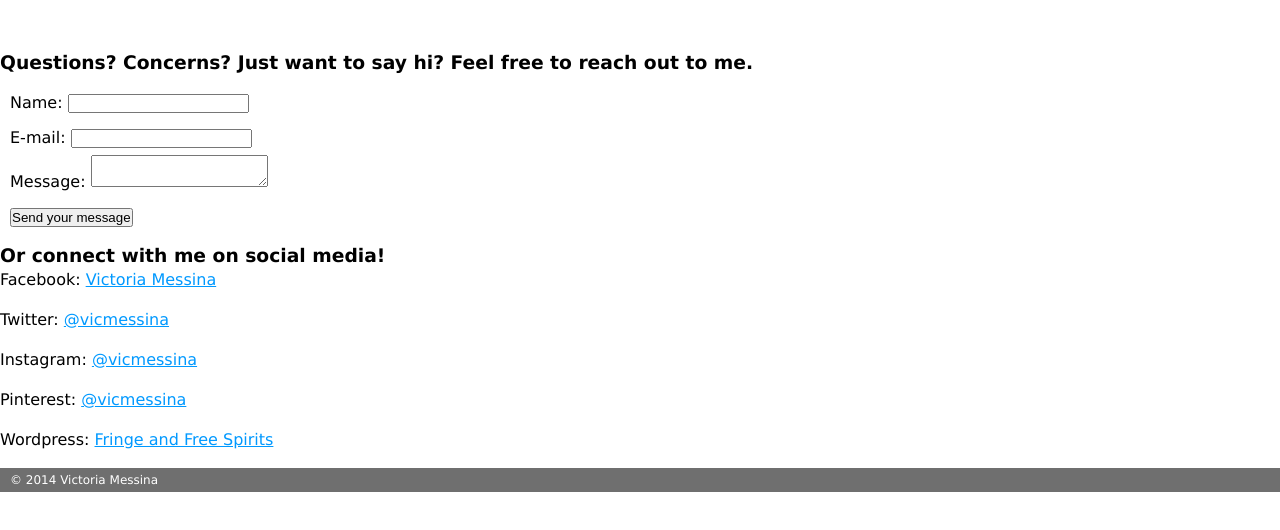
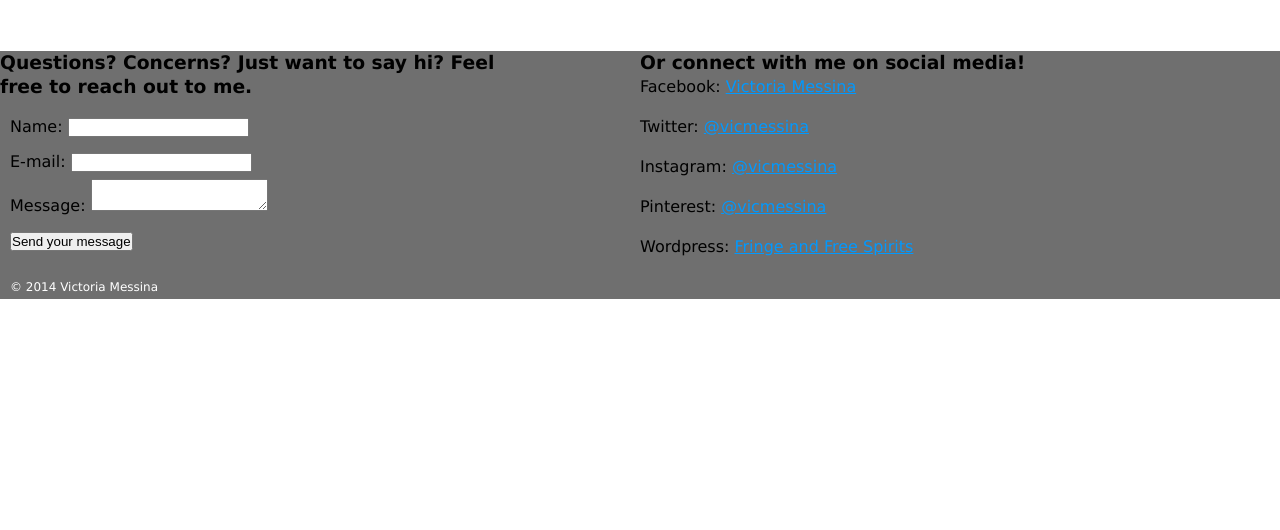
Before and after one commit to vicmessina/vicmessina.github.io, a plain HTML site: page contact.html in a window 1280 px wide. Shown: the part 158-688 px from the top of the page. Drawn offline with Linux system fonts and the light colour scheme.

Commit message:
you didn't create a one-half class yet.

```diff
--- a/css/base.css
+++ b/css/base.css
@@ -146,6 +146,11 @@ header a {
     color: #009999;
 }
 
+.one-half {
+    float: left;
+    width: 40%;
+    margin-right: 10%;
+}
 
 .one-third img {
     padding: 70px 0 0 40px;
```
